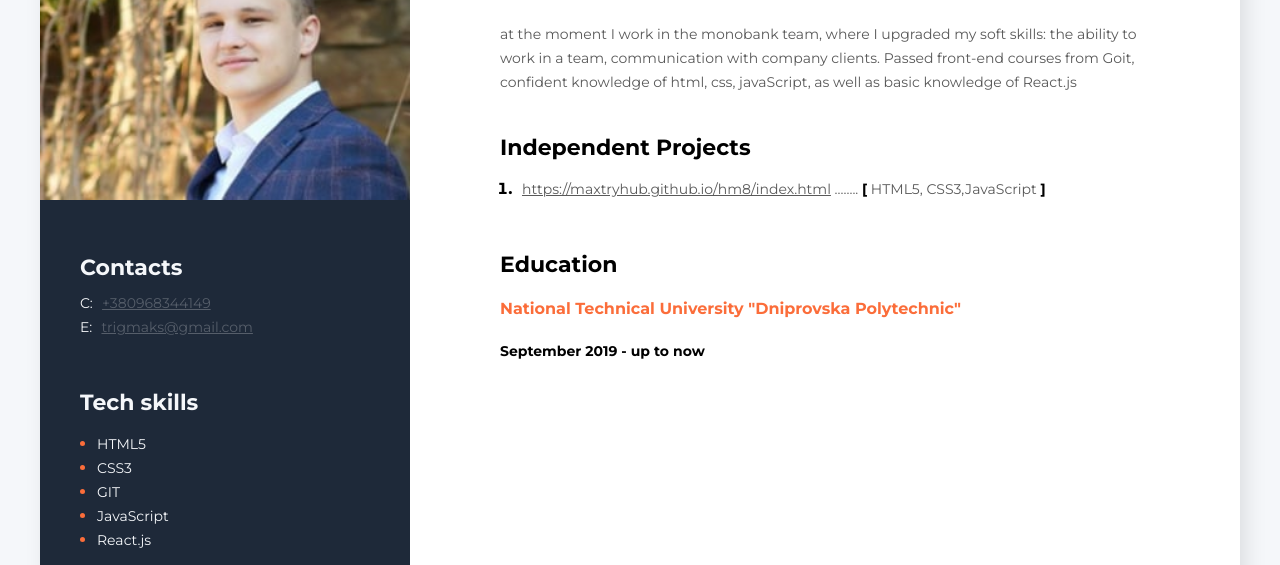
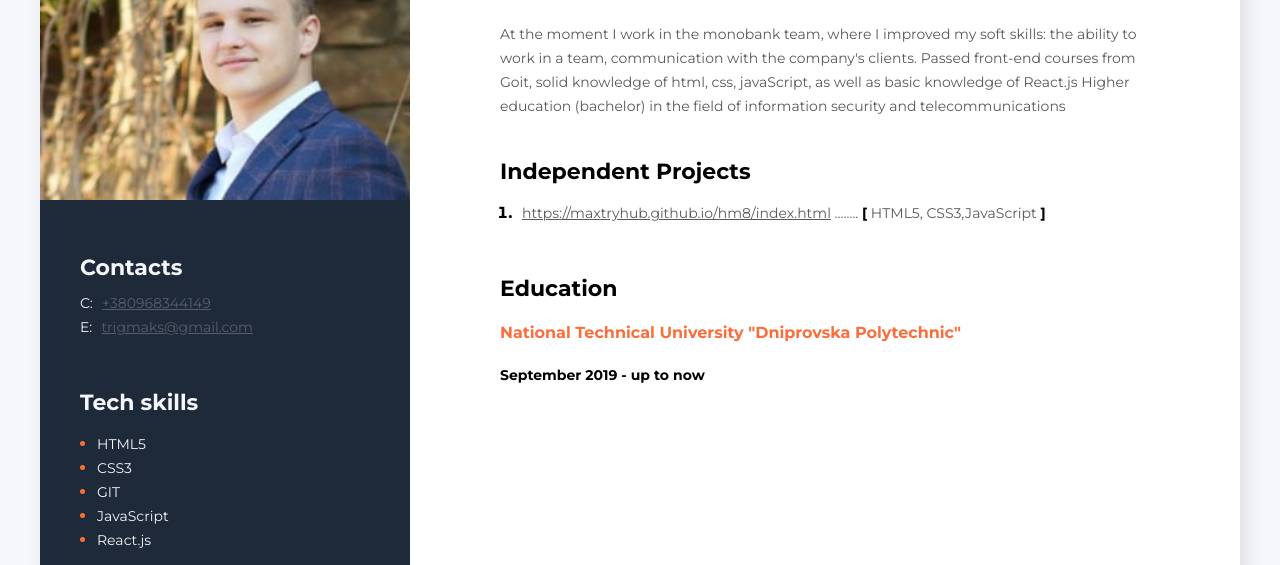
Before and after one commit to MaxTryhub/resume-, a plain HTML site: page index.html in a window 1280 px wide. Shown: the part 235-800 px from the top of the page. Drawn offline with Linux system fonts and the light colour scheme.

Commit message:
Update index.html

```diff
--- a/index.html
+++ b/index.html
@@ -19,8 +19,9 @@
                     <div class="about-me">
                     <h2 class="about-me-profession">Front-End Developer </h2>
                         <h1 class="about-me-name">Maksym Tryhub</h1>
-                    <p class="about-me-description"> at the moment I work in the monobank team, where I upgraded my soft skills: the ability to work in a team, communication with company clients.
-Passed front-end courses from Goit, confident knowledge of html, css, javaScript, as well as basic knowledge of React.js
+                    <p class="about-me-description"> At the moment I work in the monobank team, where I improved my soft skills: the ability to work in a team, communication with the company's clients.
+Passed front-end courses from Goit, solid knowledge of html, css, javaScript, as well as basic knowledge of React.js
+Higher education (bachelor) in the field of information security and telecommunications
                     </p>
                     </div>
                 <!--My project-->
```
